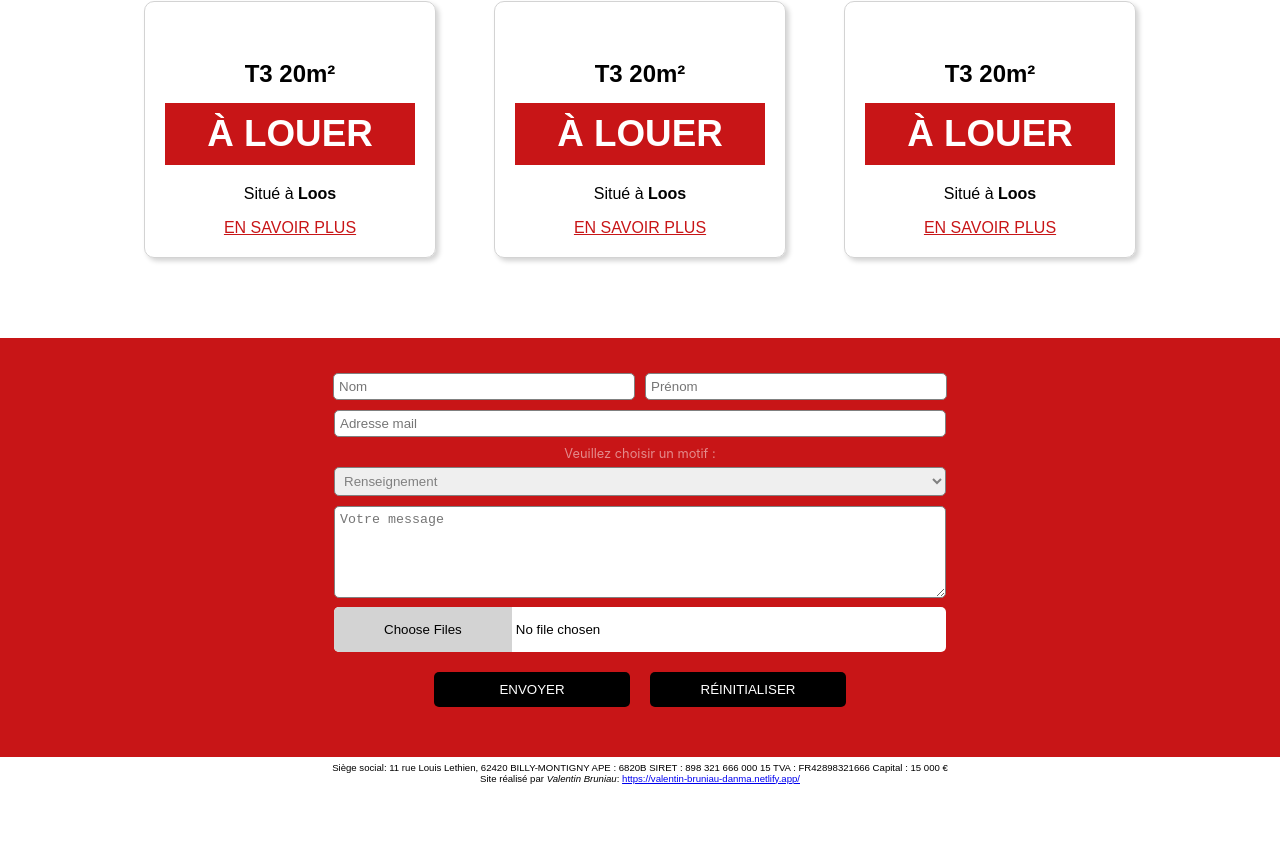
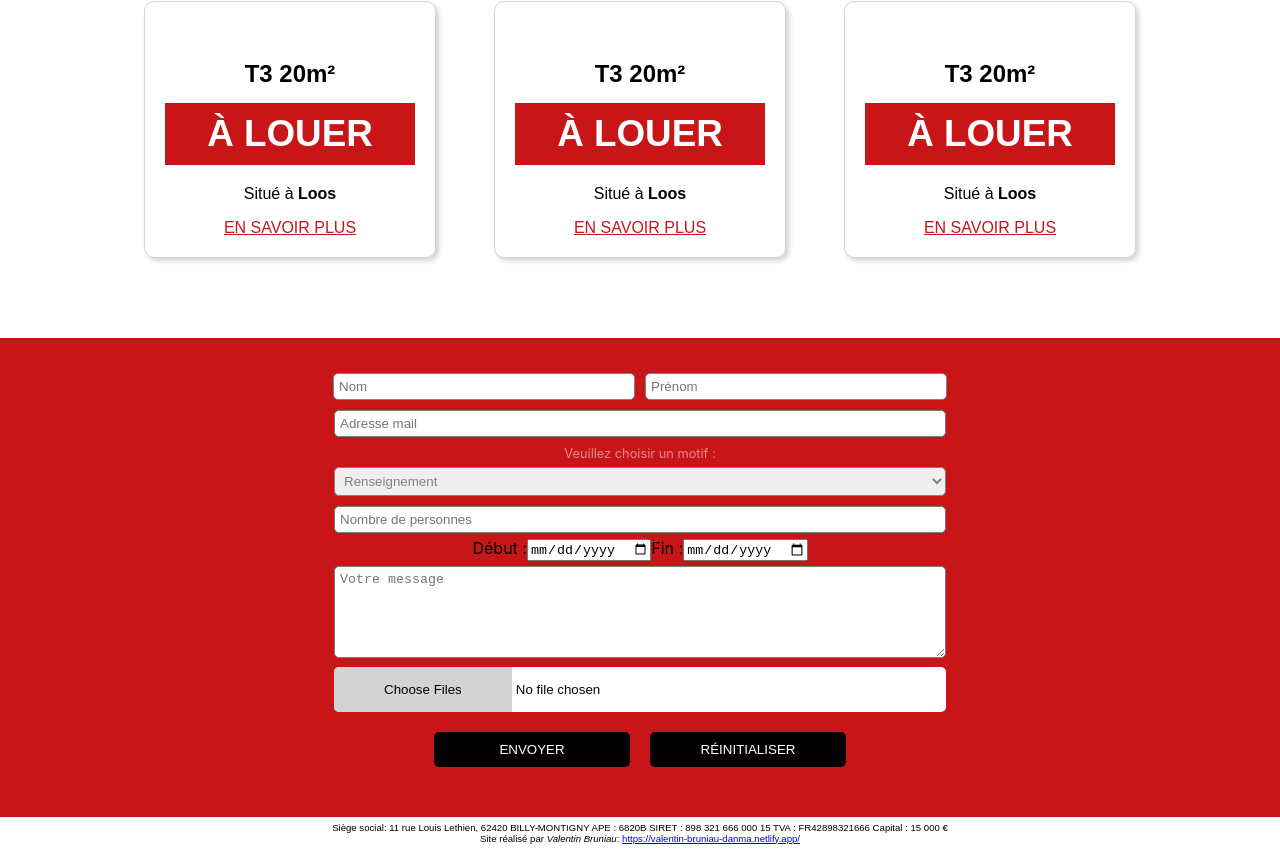
Before and after one commit to valentinbr16/4K_Immo, a React (Create React App) app: page / in a window 1280 px wide. Shown: the part 1124-1973 px from the top of the page. Before the commit the page ends 1913 px from the top, so only its background shows below. Built offline with nearby package versions, Linux system fonts and the light colour scheme.

Commit message:
Ajout deux nouveaux champs formulaire
Ajout Nombre de personnes et dates souhaitées

Tentative ratée pour faire apparaître les champs selon le motif

```diff
--- a/src/Form.css
+++ b/src/Form.css
@@ -5,7 +5,7 @@
     background-color: #c81517;
 }
 
-.form__mail, .form__comment, .form__firstname, .form__lastname  {
+.form__mail, .form__comment, .form__firstname, .form__lastname, .form__nbOfPerson {
     width: 280px;
     padding: 5px;
     margin: 5px 0;
@@ -32,12 +32,12 @@
     max-height: 80px;
 }
 
-.form__mail, .form__comment, .form__firstname, .form__lastname, .form__reason {
+.form__mail, .form__comment, .form__firstname, .form__lastname, .form__reason, .form__nbOfPerson {
     border: solid 1px grey;
     border-radius: 5px;
 }
 
-.form__mail:focus, .form__comment:focus, .form__firstname:focus, .form__lastname:focus {
+.form__mail:focus, .form__comment:focus, .form__firstname:focus, .form__lastname:focus, .form__nbOfPerson:focus {
     border: solid 3px #c81517;
 }
 
@@ -79,7 +79,7 @@
 }
 
 @media screen and (min-width: 768px) {
-    .form__mail, .form__comment  {
+    .form__mail, .form__comment, .form__nbOfPerson  {
         width: 400px;
     }
 
@@ -120,7 +120,7 @@
 }
 
 @media screen and (min-width: 1024px) {
-    .form__mail, .form__comment  {
+    .form__mail, .form__comment, .form__nbOfPerson  {
         width: 600px;
         margin: 5px 0;
     }
--- a/src/Form.js
+++ b/src/Form.js
@@ -1,4 +1,4 @@
-import React from 'react';
+import React, {useState} from 'react';
 import './Form.css';
 
 export default function Form() {
@@ -33,6 +33,18 @@ export default function Form() {
                 </div>
 
                 <div>
+                    <input className="form__nbOfPerson" type="number" placeholder="Nombre de personnes" min='1' max='10' name="nbOfPerson" id="nbOfPerson" />
+                </div>
+
+                <div>
+                    <label htmlFor="reservationDateStart">Début :</label>
+                    <input type="date" id="reservationDateStart" name="reservationDateEntry"/>
+
+                    <label htmlFor="reservationDateEnd">Fin :</label>
+                    <input type="date" id="reservationDateEnd" name="reservationDateEntry"/>
+                </div>
+
+                <div>
                     <textarea className="form__comment" id="comment" placeholder="Votre message" name="comment" id="comment"/>
                 </div>
                 <div>
```
